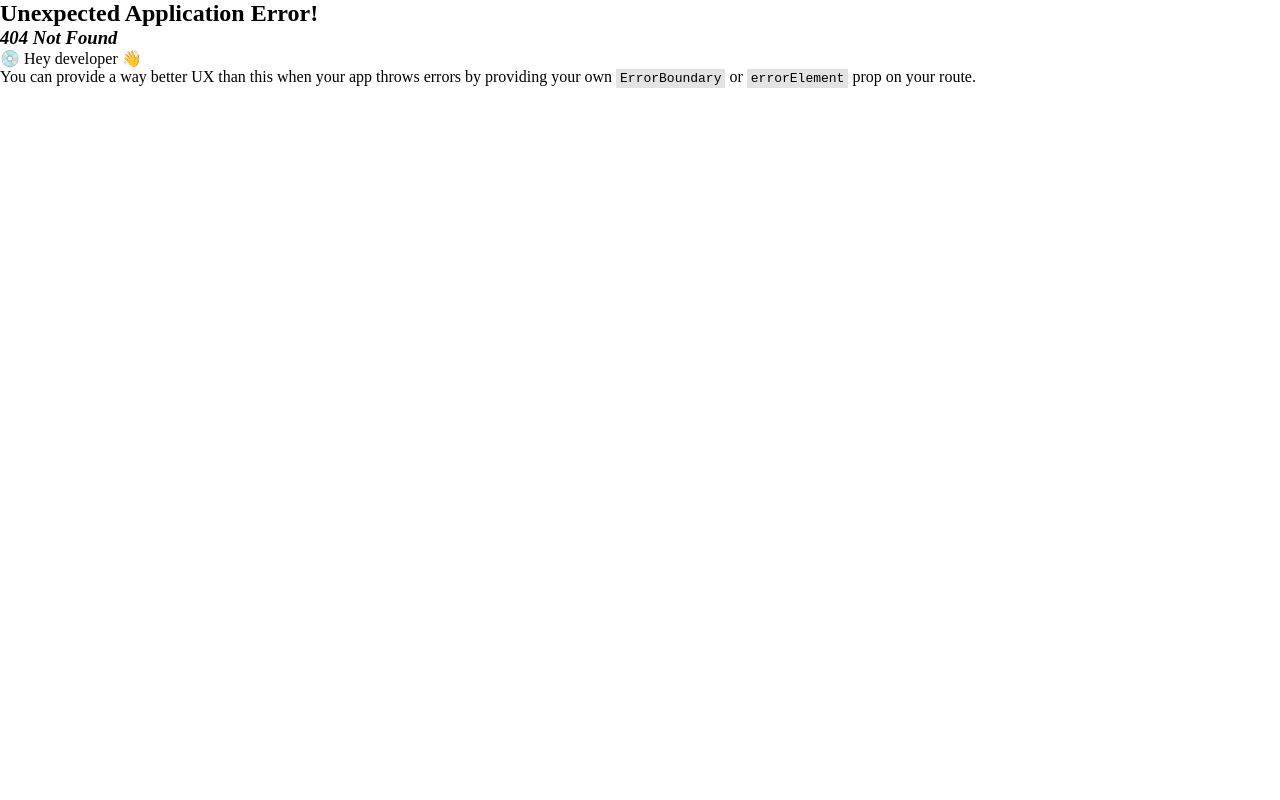
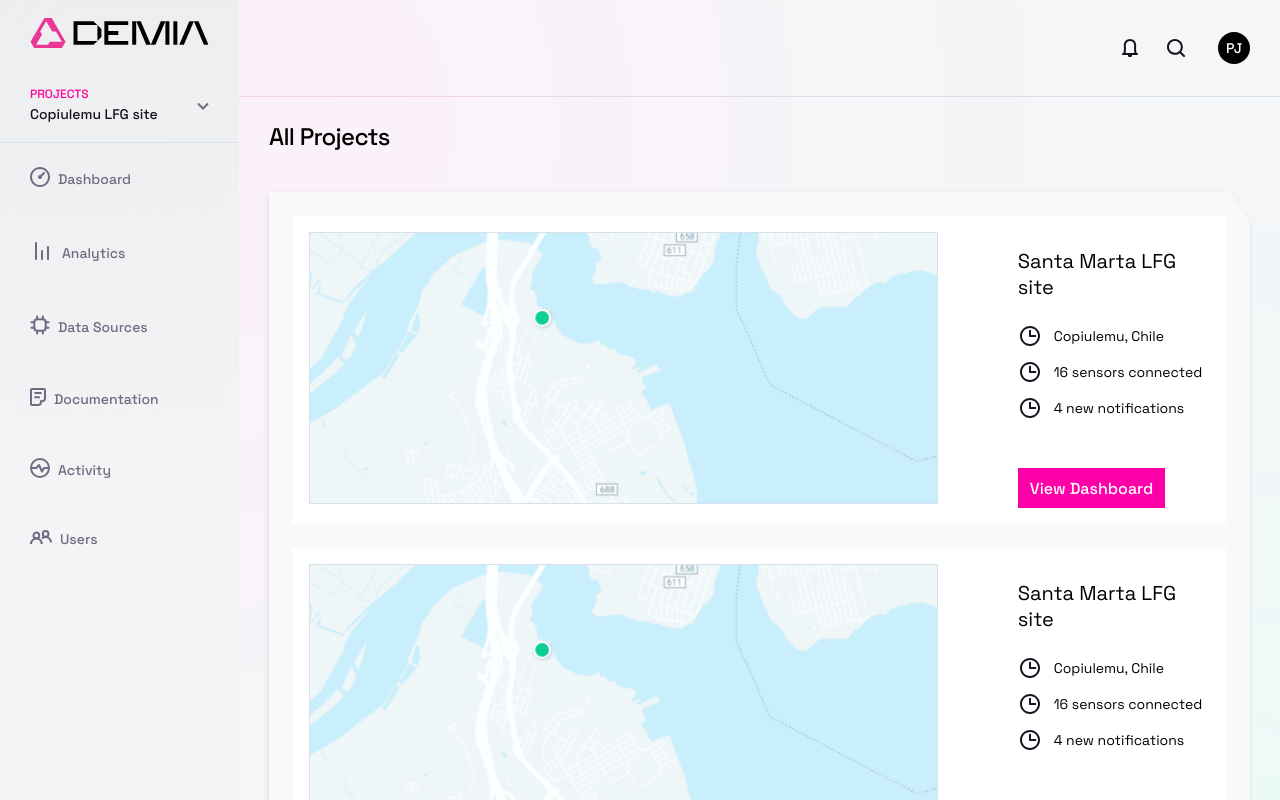
Before and after one commit to AkeoDev/demia-dashboard, a React (Vite) app: page /projects in a window 1280 px wide. Before the commit this address had no page. Shown: the top 800 px of the page. Built offline with nearby package versions, Linux system fonts and the light colour scheme.

Commit message:
slight refactors

```diff
--- a/src/App.tsx
+++ b/src/App.tsx
@@ -5,7 +5,8 @@ import { AllProjects, Dashboard, SignIn } from "./pages";
 const router = createBrowserRouter([
   { path: "sign-in", element: <SignIn /> },
   { path: "dashboard", element: <Dashboard /> },
-  { path: "all-projects", element: <AllProjects /> },
+  { path: "projects", element: <AllProjects /> },
+  { path: "projects/:projectSlug", element: <Dashboard />}
 ]);
 
 const App = () => {
--- a/src/components/SidebarNavigation/SidebarAccordion/SidebarAccordion.tsx
+++ b/src/components/SidebarNavigation/SidebarAccordion/SidebarAccordion.tsx
@@ -1,28 +1,28 @@
 import { FunctionComponent, useEffect, useState } from 'react';
 import classes from './SidebarAccordion.module.scss';
-import { Link } from 'react-router-dom';
+import { NavLink } from 'react-router-dom';
 import { ReactSVG } from 'react-svg';
 import { allProjectsIcon, arrowIcon, projectIcon } from '../../../assets';
 
 const projects: Array<{
   projectName: string;
-  projectLink: string;
+  projectSlug: string;
   projectId: number;
 }> = [
   {
     projectId: 1,
     projectName: 'Copiulemu LFG site',
-    projectLink: '#'
+    projectSlug: 'copulemu-lfg-site'
   },
   {
     projectId: 2,
     projectName: 'Loma Los Colorado',
-    projectLink: '#'
+    projectSlug: 'loma-los-colorado'
   },
   {
     projectId: 3,
     projectName: 'Santa Marta LFG',
-    projectLink: '#'
+    projectSlug: 'santa-marta-lfg'
   }
 ];
 
@@ -49,18 +49,28 @@ export const SidebarAcccordion: FunctionComponent = () => {
           <span>PROJECTS</span>
           <span className={classes['project-name']}>{activeProjectName}</span>
         </div>
-        <img className={`${isOpen && classes['rotate']}`} src={arrowIcon} alt="" />
+        <img
+          className={`${isOpen && classes['rotate']}`}
+          src={arrowIcon}
+          alt=""
+        />
       </div>
       <div
-        className={classes['sidebar-accordion-body'] + ' ' + (isOpen && classes['active'])}
+        className={
+          classes['sidebar-accordion-body'] +
+          ' ' +
+          (isOpen && classes['active'])
+        }
       >
         <div className={classes['links']}>
           {projects.map((project, index) => (
-            <Link
+            <NavLink
               key={index}
-              to={project.projectLink}
-              className={
-                classes['project-link']
+              to={`/projects/${project.projectSlug}`}
+              className={({ isActive }) =>
+                isActive
+                  ? `${classes['project-link']} ${classes['active']}`
+                  : classes['project-link']
               }
               onClick={() => {
                 closeAccordion();
@@ -70,13 +80,20 @@ export const SidebarAcccordion: FunctionComponent = () => {
             >
               <ReactSVG wrapper="span" src={projectIcon} />
               {project.projectName}
-            </Link>
+            </NavLink>
           ))}
           <div className={classes['spacer']}></div>
-          <Link to="#" className={classes['all-projects']}>
+          <NavLink
+            to="/projects"
+            className={({ isActive }) =>
+            isActive
+              ? `${classes['all-projects']} ${classes['active']}`
+              : classes['all-projects']
+          }
+          >
             <ReactSVG wrapper="span" src={allProjectsIcon}></ReactSVG>
             All Projects
-          </Link>
+          </NavLink>
         </div>
       </div>
     </div>
--- a/src/pages/AllProjects/AllProjects.module.scss
+++ b/src/pages/AllProjects/AllProjects.module.scss
@@ -1,8 +1,5 @@
 @import "../../index.scss";
 
-.allProjects {
-  padding: 24px 30px 40px;
-  background-color: $background-white;
 
 .title {
   @extend .font-24-31-500;
@@ -24,4 +21,3 @@
   flex-direction: column;
   gap: 24px;
 }
-}
--- a/src/pages/AllProjects/AllProjects.tsx
+++ b/src/pages/AllProjects/AllProjects.tsx
@@ -1,6 +1,7 @@
 import { projectImage } from "../../assets";
 import classes from "./AllProjects.module.scss";
 import { ProjectDetails } from "../../components/Project";
+import { Layout } from "../../components/Layout/Layout";
 
 const projectsInfo = [
   {
@@ -31,7 +32,7 @@ const projectsInfo = [
 
 export const AllProjects = () => {
   return (
-    <main className={classes.allProjects}>
+    <Layout>
       <h1 className={classes.title}>All Projects</h1>
       <div className={classes.content}>
         <div className={classes.innerContent}>
@@ -40,6 +41,6 @@ export const AllProjects = () => {
           ))}
         </div>
       </div>
-    </main>
+    </Layout>
   );
 };
--- a/src/pages/dashboard/Dashboard.module.scss
+++ /dev/null
@@ -1,6 +0,0 @@
-@import "../../index.scss";
-
-.dashboard {
-  padding: 24px 30px 40px;
-  background-color: $background-white;
-}
--- a/src/pages/dashboard/dashboard.tsx
+++ b/src/pages/dashboard/dashboard.tsx
@@ -1,6 +1,5 @@
 import { Layout } from '../../components/Layout/Layout';
 import { Project } from '../../components/Project';
-import classes from './Dashboard.module.scss';
 
 export const Dashboard = () => {
   return (
```
Lines whose indentation alone changed are shown as unchanged.
